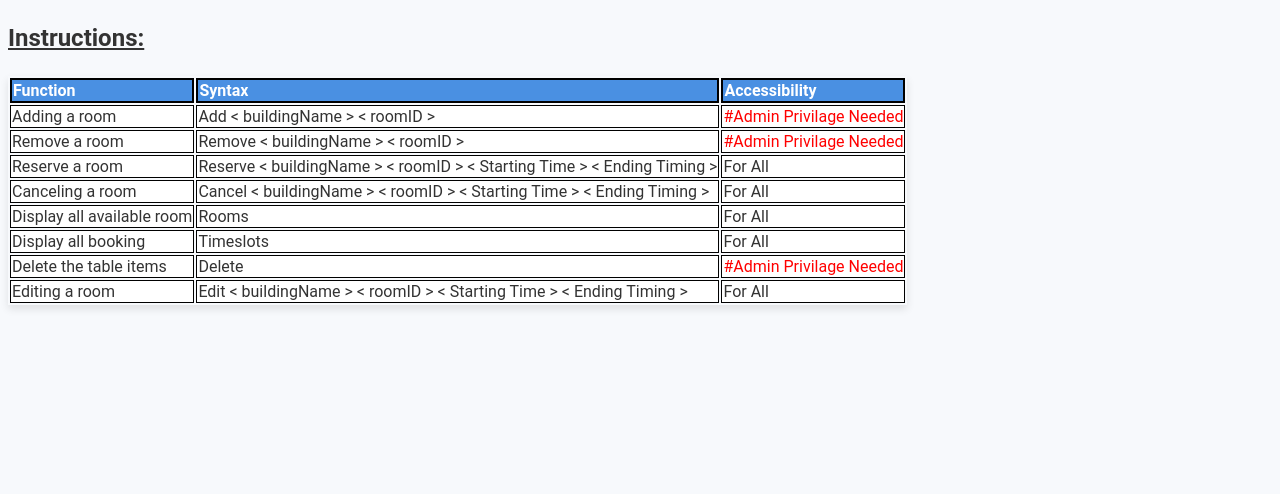
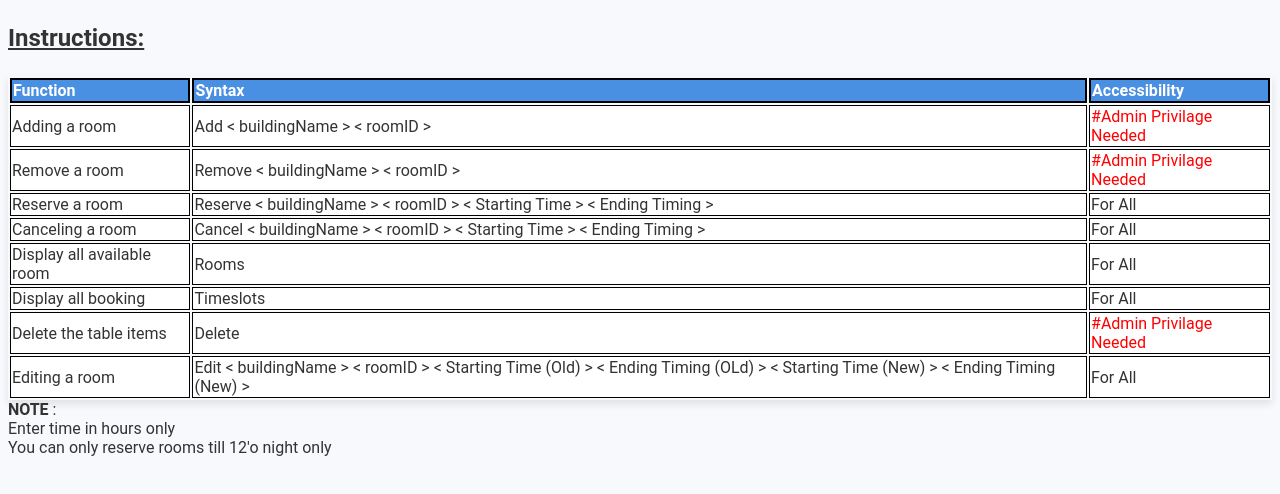
Before and after one commit to Anmol02122005/CED-Project-, a plain HTML site: page index.html in a window 1280 px wide. Drawn offline with Linux system fonts and the light colour scheme.

Commit message:
commit to main

```diff
--- a/index.html
+++ b/index.html
@@ -104,7 +104,7 @@
                 Editing a room
             </td>
             <td>
-                Edit < buildingName > < roomID > < Starting Time > < Ending Timing >
+                Edit < buildingName > < roomID > < Starting Time (Old) > < Ending Timing (OLd) > < Starting Time (New) > < Ending Timing (New) >
             </td>
             <td>
                 For All
@@ -112,5 +112,12 @@
         </tr>
 
     </table>
+
+    <b>NOTE</b> :
+    <br>
+    Enter time in hours only
+    <br>
+    You can only reserve rooms till 12'o night only
+
 </body>
 </html>
```
